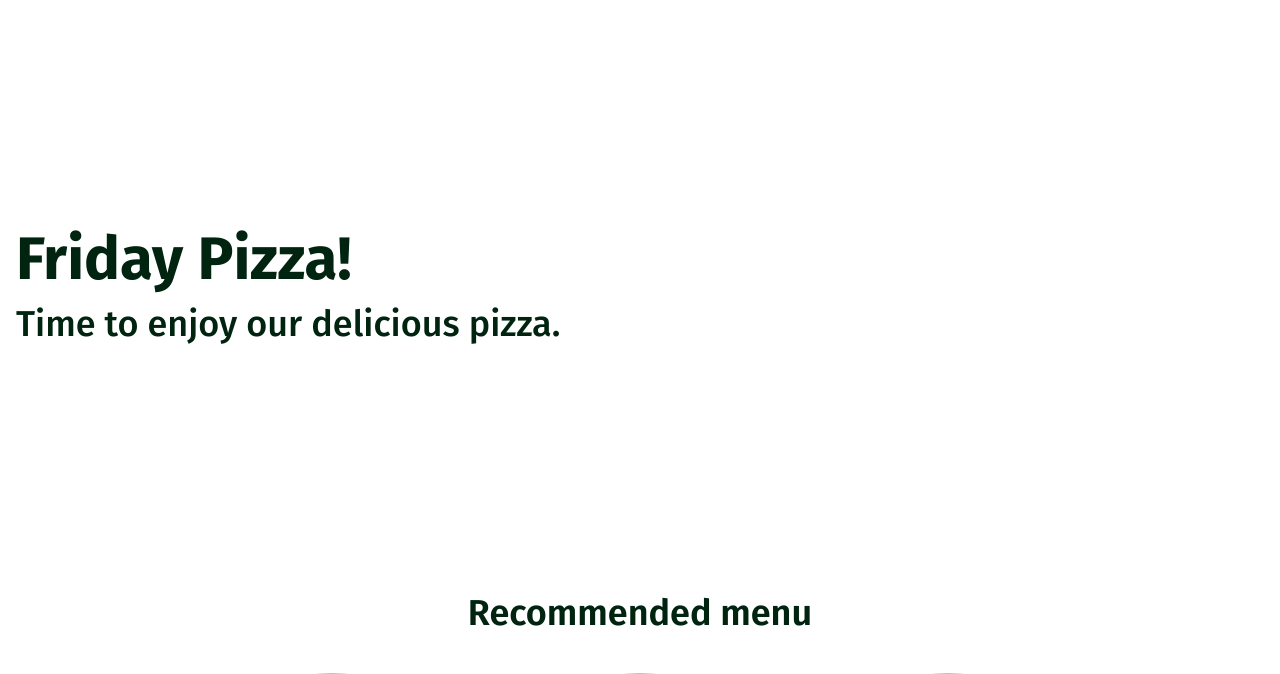
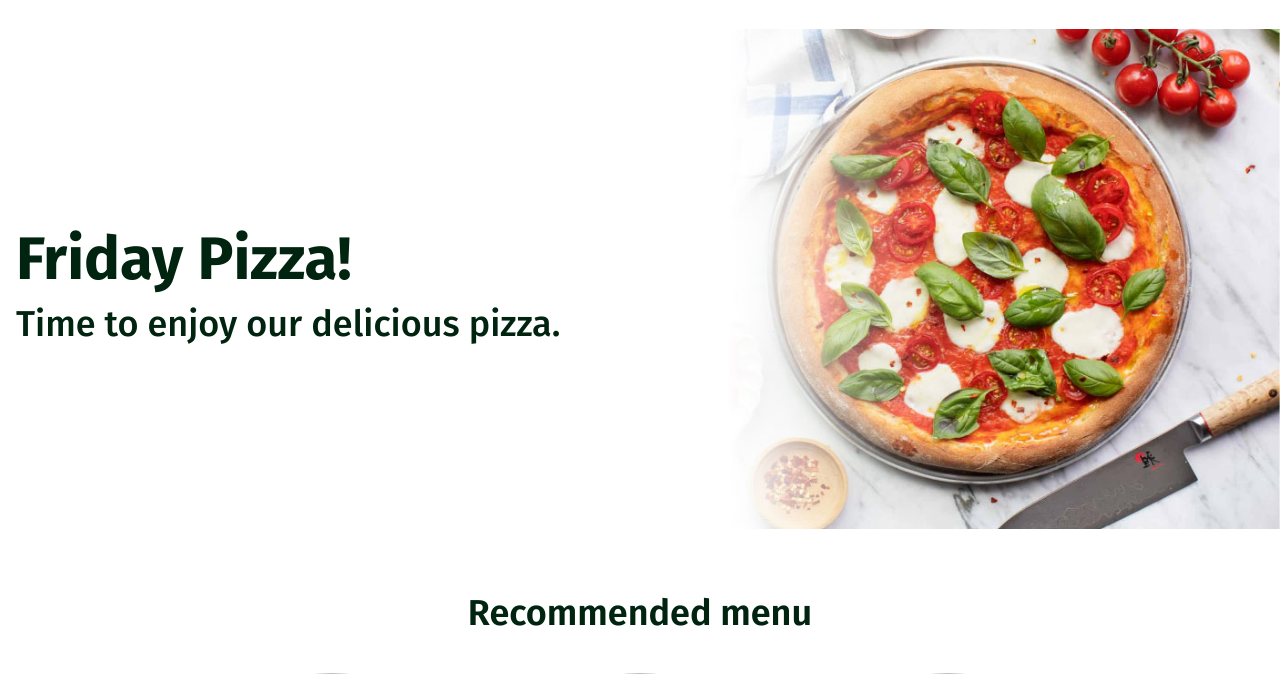
Before and after one commit to birkaany/food-order-page, a website with bundled scripts: page index.html in a window 1280 px wide. Shown: the part 91-765 px from the top of the page. Built offline with nearby package versions, Linux system fonts and the light colour scheme; files whose address does not match are found by name.

Commit message:
fix: hero img

```diff
--- a/index.html
+++ b/index.html
@@ -45,7 +45,7 @@
     </div>
   </header>
   <div id="hero-section"
-    class="w-full h-[300px] flex items-center bg-no-repeat bg-contain bg-right bg-[url('./assets/img/margherita-pizza-hero.png')] sm:h-[500px] 2xl:h-[700px]">
+    class="w-full h-[300px] flex items-center bg-no-repeat bg-contain bg-right bg-[url('../assets/img/margherita-pizza-hero.png')] sm:h-[500px] 2xl:h-[700px]">
     <div class="container mx-auto px-4">
       <h1 class="font-bold text-6xl leading-normal text-th-green-800  2xl:text-7xl select-none">Friday Pizza!</h1>
       <p class="font-medium text-4xl text-th-green-800  2xl:text-5xl select-none">Time to enjoy our delicious
```
Also changed, not shown: css/main.css.
